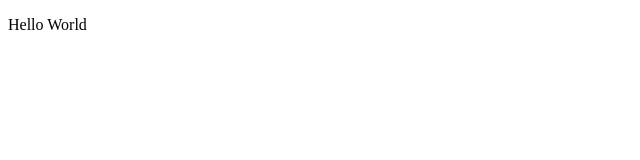
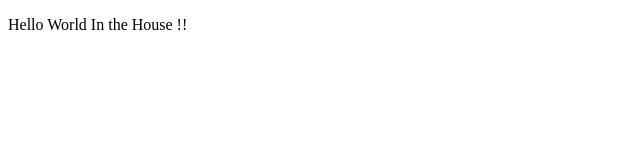
Before and after one commit to ThomasPortier/Formation-Git, a plain HTML site: page index.html in a window 1280 px wide. Shown: the whole page, without its empty margins (0-640 px from the left). Drawn offline with Linux system fonts and the light colour scheme.

Commit message:
Ajout de !!

```diff
--- a/index.html
+++ b/index.html
@@ -6,6 +6,7 @@
 <body>
   <p>
     Hello World
+    In the House !!
   </p>
 </body>
 </html>
```
